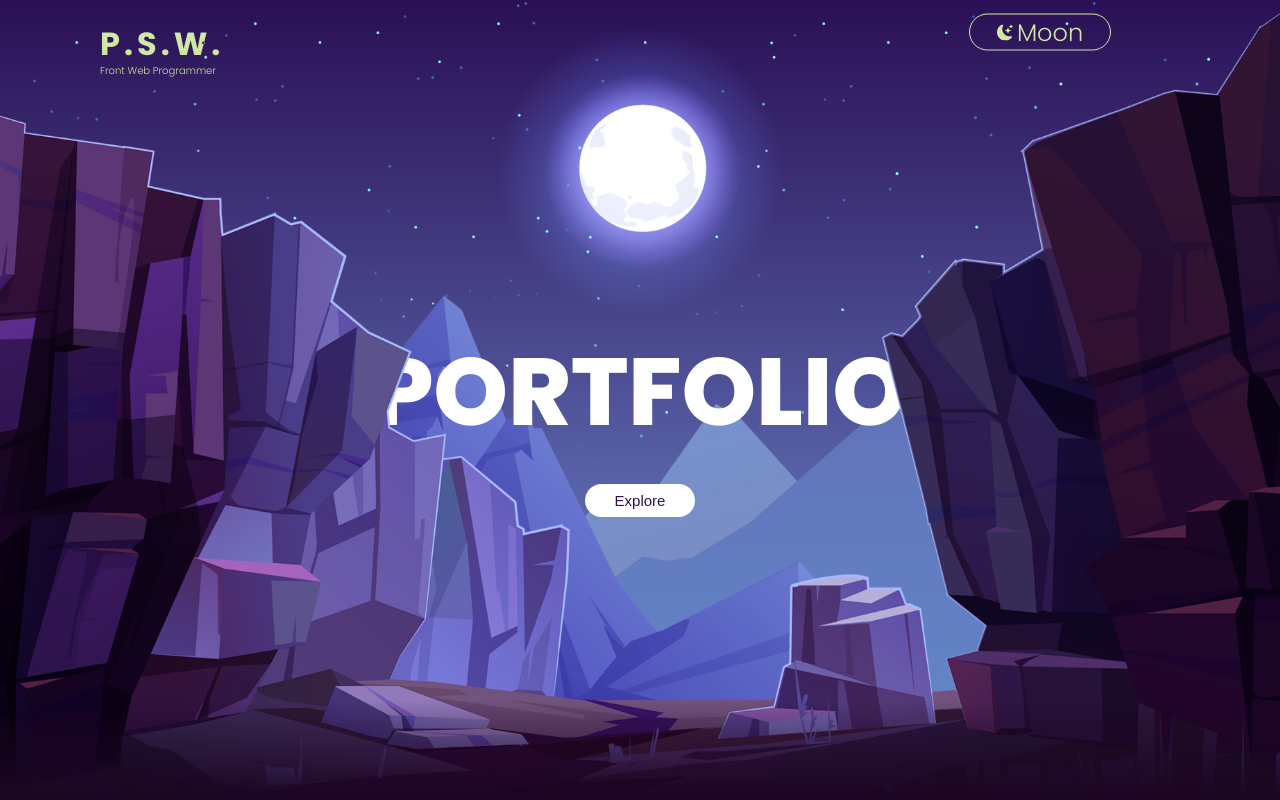
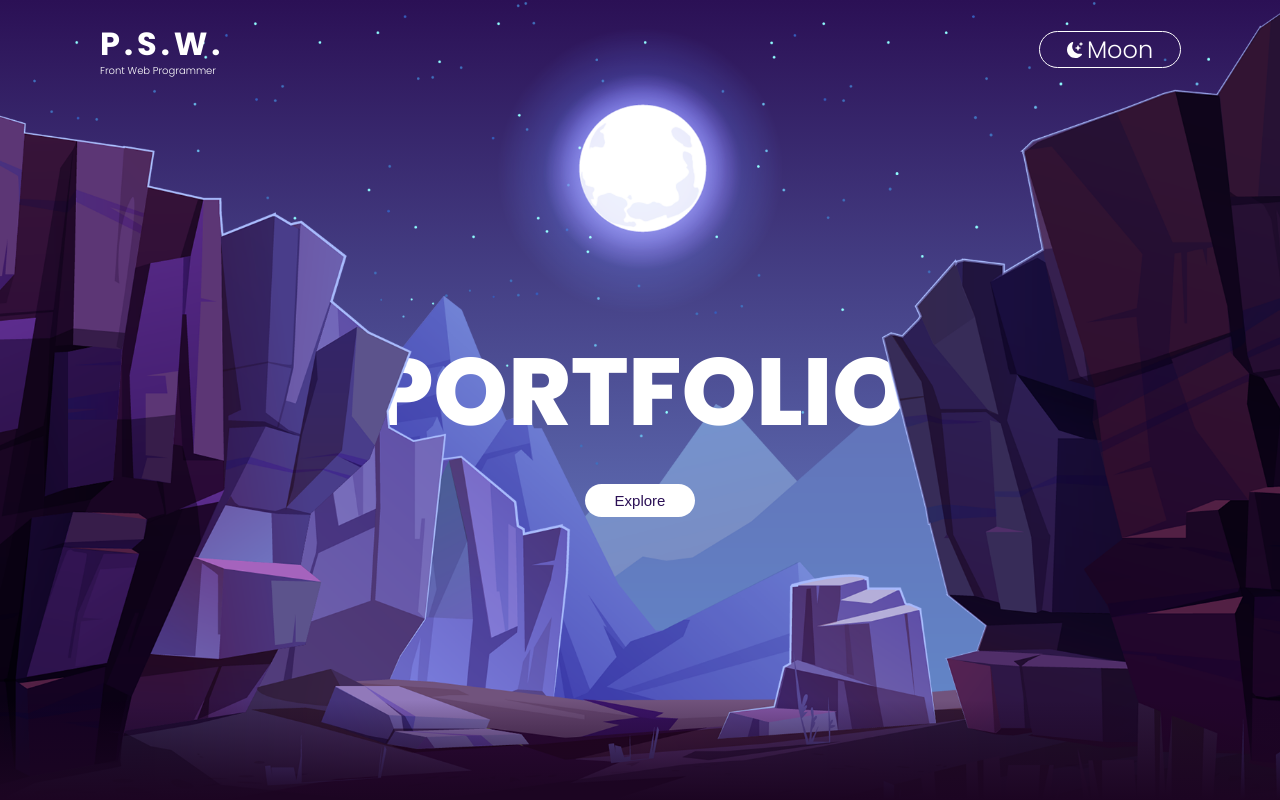
Before and after one commit to myhappyman/my-portfolio, a React (Create React App) app: page / in a window 1280 px wide. Shown: the top 800 px of the page. Built offline with nearby package versions, Linux system fonts and the light colour scheme; a web font is replaced by a local one.

Commit message:
헤더 mix blend mode 스크롤 내려갔을때만 diffence되도록 처리, 로고와 테마옵션 위치 설정, 테마 selector 슬라이드효과 추가, 디자이너 미팅 후 화성 테마 추가 할수 있도록 세팅

```diff
--- a/src/App.tsx
+++ b/src/App.tsx
@@ -4,7 +4,6 @@ import Main from "./components/Main";
 import Contacts from "./components/Section/Contacts";
 import FirstSection from "./components/Section/FirstSection";
 import IntroduceSection from "./components/Section/IntroduceSection";
-import OptionBtn from "./components/Section/OptionBtn";
 import SecondSection from "./components/Section/SecondSection";
 import Skills from "./components/Section/Skills";
 import Works from "./components/Section/Works";
--- a/src/atom.ts
+++ b/src/atom.ts
@@ -5,7 +5,12 @@ export const themeMode = atom({
   default: "moon",
 });
 
-export const IsUp = atom({
+export const IsTop = atom<boolean>({
+  key: "IsTop",
+  default: true,
+});
+
+export const IsUp = atom<boolean>({
   key: "IsUp",
   default: false,
 });
--- a/src/components/Header.tsx
+++ b/src/components/Header.tsx
@@ -1,25 +1,18 @@
 import React, { useState } from "react";
 import styled from "styled-components";
 import { useRecoilState, useRecoilValue } from "recoil";
-import { IsUp, themeMode } from "../atom";
+import { IsTop, IsUp, themeMode } from "../atom";
 import { motion, AnimatePresence } from "framer-motion";
 import { BsFillMoonStarsFill } from "react-icons/bs";
 import { IoMdPlanet } from "react-icons/io";
 
 function Header() {
   const isUp = useRecoilValue(IsUp);
+  const isTop = useRecoilValue(IsTop);
   const [theme, setTheme] = useRecoilState(themeMode);
   const [isOpen, setIsOpen] = useState(false);
   const switchClickFn = () => {
     setIsOpen((prev) => !prev);
-  };
-
-  const changeToggleTheme = () => {
-    if (theme === "moon") {
-      setTheme("mars");
-    } else {
-      setTheme("moon");
-    }
   };
 
   return (
@@ -30,12 +23,14 @@ function Header() {
           initial="initial"
           animate="animate"
           exit="exit"
+          mixmode={isTop ? "normal" : "difference"}
         >
-          <Box>
+          <LogoBox>
             <Logo>P.S.W.</Logo>
             <Job>Front Web Programmer</Job>
-          </Box>
+          </LogoBox>
 
+          <Box>
             <ThemeArea onClick={switchClickFn}>
               {theme === "moon" ? (
                 <SelectTheme>
@@ -55,11 +50,12 @@ function Header() {
                   animate="open"
                   exit="exit"
                 >
-                <Theme>Moon</Theme>
-                <Theme>Mars</Theme>
+                  <Theme onClick={() => setTheme("moon")}>Moon</Theme>
+                  <Theme onClick={() => setTheme("mars")}>Mars</Theme>
                 </ThemeList>
               )}
             </ThemeArea>
+          </Box>
         </Wrapper>
       )}
     </AnimatePresence>
@@ -69,18 +65,21 @@ function Header() {
 export default Header;
 
 const headerVariants = {
-  initial: { y: -300 },
+  initial: {
+    marginTop: -300,
+    transition: {
+      duration: 0.5,
+    },
+  },
   animate: {
-    y: 0,
+    marginTop: 0,
     transition: {
-      type: "tween",
       duration: 0.5,
     },
   },
   exit: {
-    y: -300,
+    marginTop: -300,
     transition: {
-      type: "tween",
       duration: 0.5,
     },
   },
@@ -109,7 +108,7 @@ const themeSliderVariants = {
   },
 };
 
-const Wrapper = styled(motion.header)`
+const Wrapper = styled(motion.header)<{ mixmode: string }>`
   position: fixed;
   top: 0;
   left: 0;
@@ -118,17 +117,20 @@ const Wrapper = styled(motion.header)`
   align-items: center;
   width: 100%;
   padding: 2rem 10rem;
-  mix-blend-mode: difference;
+  mix-blend-mode: ${(props) => props.mixmode};
   z-index: 9999;
 `;
 
 const Box = styled.div`
+  position: relative;
   display: flex;
   flex-direction: column;
   color: ${(props) => props.theme.logoColor};
   transition: all 0.5s linear;
   cursor: pointer;
+`;
 
+const LogoBox = styled(Box)`
   &:hover {
     color: ${(props) => props.theme.linkHoverColor};
   }
@@ -146,10 +148,6 @@ const Job = styled.span`
 `;
 
 const ThemeArea = styled.ul`
-  position: relative;
-  top: 0;
-  left: 0;
-  transform: translate(-50%, -50%);
   width: 14rem;
   height: 3.5rem;
   border-radius: 5rem;
@@ -175,11 +173,10 @@ const SelectTheme = styled.li`
 `;
 
 const ThemeList = styled(motion.ul)`
-  /* position: absolute;
-  top: 3.5rem; */
   margin-top: 3.5rem;
   width: 100%;
   background-color: ${(props) => props.theme.bgColor};
+  overflow: hidden;
 `;
 
 const Theme = styled.li`
--- a/src/components/Main.tsx
+++ b/src/components/Main.tsx
@@ -6,11 +6,12 @@ import moon from "../assets/imgs/main/moon.png";
 import moutains_front from "../assets/imgs/main/mountains_front.png";
 import moutains_behind from "../assets/imgs/main/mountains_behind.png";
 import { useSetRecoilState } from "recoil";
-import { IsUp } from "../atom";
+import { IsTop, IsUp } from "../atom";
 import { motion } from "framer-motion";
 
 function Main() {
   const setIsUp = useSetRecoilState(IsUp);
+  const setIsTop = useSetRecoilState(IsTop);
   const [prevScroll, setPrevScroll] = useState(0);
 
   const ref_stars = useRef<HTMLImageElement | null>(null);
@@ -23,6 +24,8 @@ function Main() {
   // 스크롤 이벤트에 따른 메인 이미지 애니메이트 처리
   const scrollToMoveMain = () => {
     const { scrollY } = window;
+    scrollY === 0 ? setIsTop(true) : setIsTop(false); //최상단인지 아닌지 체크
+
     // 별 이미지
     if (ref_stars.current) {
       ref_stars.current.style.left = `${scrollY * 0.025}rem`;
```
Lines whose indentation alone changed are shown as unchanged.
